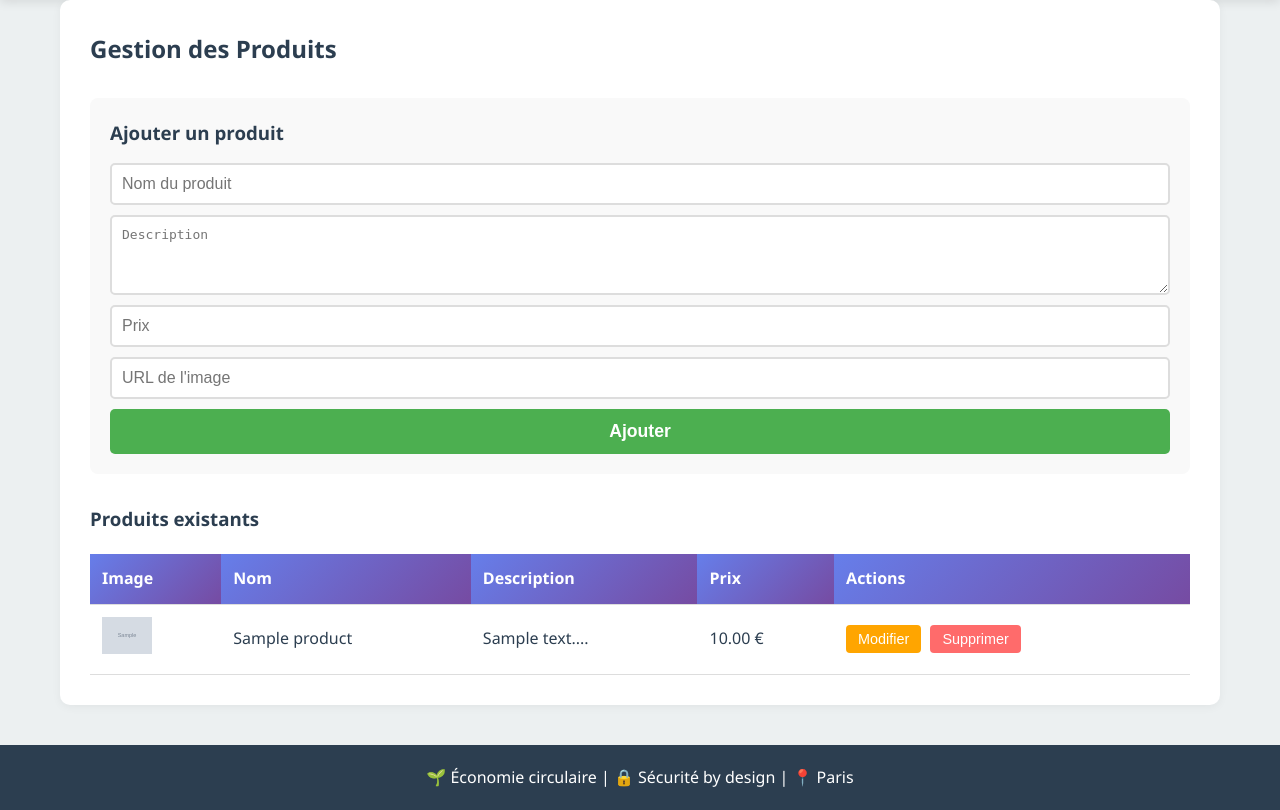
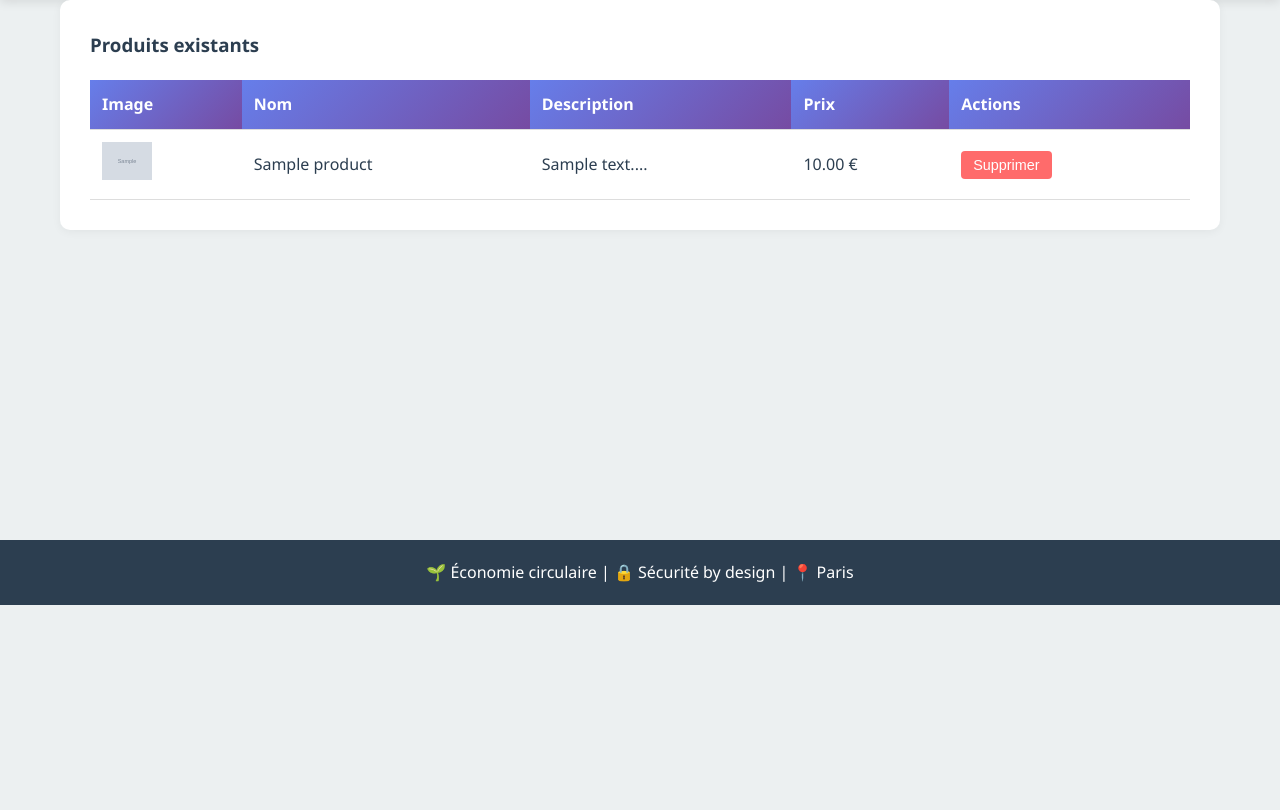
Before and after one commit to piergst-jdh/chaussup, a Flask app: page /admin in a window 1280 px wide. Shown: the part 194-1004 px from the top of the page. After the commit the page ends 799 px from the top, so only its background shows below. Run offline with Flask 3, Linux system fonts and the light colour scheme; the visitor is signed in with stand-in values (Sample User, id 1); tables that the repository leaves empty hold one stand-in row (values such as "Sample post"); grey boxes marked "Sample" are stand-in pictures.

Commit message:
Fix add to cart + remove extra admin features

```diff
--- a/app/routes.py
+++ b/app/routes.py
@@ -78,23 +78,6 @@ def init_routes(app):
         products = Product.query.all()
         return render_template("admin.html", products=products)
 
-    # Admin: Add product
-    @app.route("/admin/product/add", methods=["POST"])
-    @login_required
-    def add_product():
-        name = request.form.get("name")
-        description = request.form.get("description")
-        price = request.form.get("price")
-        image_url = request.form.get("image_url")
-
-        product = Product(
-            name=name, description=description, price=price, image_url=image_url
-        )
-        db.session.add(product)
-        db.session.commit()
-
-        return redirect(url_for("admin_dashboard"))
-
     # Admin: Delete product
     @app.route("/admin/product/delete/<int:product_id>", methods=["POST"])
     @login_required
@@ -104,18 +87,3 @@ def init_routes(app):
         db.session.commit()
 
         return redirect(url_for("admin_dashboard"))
-
-    # Admin: Edit product
-    @app.route("/admin/product/edit/<int:product_id>", methods=["POST"])
-    @login_required
-    def edit_product(product_id):
-        product = Product.query.get_or_404(product_id)
-
-        product.name = request.form.get("name")
-        product.description = request.form.get("description")
-        product.price = request.form.get("price")
-        product.image_url = request.form.get("image_url")
-
-        db.session.commit()
-
-        return redirect(url_for("admin_dashboard"))
--- a/app/templates/admin.html
+++ b/app/templates/admin.html
@@ -4,18 +4,6 @@
 
 {% block content %}
 <section class="admin-section">
-    <h2>Gestion des Produits</h2>
-
-    <div class="admin-add">
-        <h3>Ajouter un produit</h3>
-        <form method="POST" action="{{ url_for('add_product') }}">
-            <input type="text" name="name" placeholder="Nom du produit" required>
-            <textarea name="description" placeholder="Description" required></textarea>
-            <input type="number" step="0.01" name="price" placeholder="Prix" required>
-            <input type="url" name="image_url" placeholder="URL de l'image" required>
-            <button type="submit" class="btn-primary">Ajouter</button>
-        </form>
-    </div>
 
     <div class="admin-products">
         <h3>Produits existants</h3>
@@ -37,7 +25,6 @@
                     <td>{{ product.description[:50] }}...</td>
                     <td>{{ "%.2f"|format(product.price) }} €</td>
                     <td>
-                        <button onclick="editProduct({{ product.to_dict()|tojson }})">Modifier</button>
                         <form method="POST" action="{{ url_for('delete_product', product_id=product.id) }}" style="display:inline;">
                             <button type="submit" onclick="return confirm('Supprimer ce produit ?')">Supprimer</button>
                         </form>
@@ -49,34 +36,4 @@
     </div>
 </section>
 
-<div id="edit-modal" class="modal">
-    <div class="modal-content">
-        <span class="close" onclick="closeEditModal()">&times;</span>
-        <h2>Modifier le produit</h2>
-        <form id="edit-form" method="POST">
-            <input type="text" name="name" id="edit-name" required>
-            <textarea name="description" id="edit-description" required></textarea>
-            <input type="number" step="0.01" name="price" id="edit-price" required>
-            <input type="url" name="image_url" id="edit-image-url" required>
-            <button type="submit" class="btn-primary">Sauvegarder</button>
-        </form>
-    </div>
-</div>
 {% endblock %}
-
-{% block scripts %}
-<script>
-function editProduct(product) {
-    document.getElementById('edit-form').action = '/admin/product/edit/' + product.id;
-    document.getElementById('edit-name').value = product.name;
-    document.getElementById('edit-description').value = product.description;
-    document.getElementById('edit-price').value = product.price;
-    document.getElementById('edit-image-url').value = product.image_url;
-    document.getElementById('edit-modal').style.display = 'block';
-}
-
-function closeEditModal() {
-    document.getElementById('edit-modal').style.display = 'none';
-}
-</script>
-{% endblock %}
--- a/app/templates/index.html
+++ b/app/templates/index.html
@@ -14,7 +14,7 @@
             <h4>{{ product.name }}</h4>
             <p class="description">{{ product.description }}</p>
             <p class="price">{{ "%.2f"|format(product.price) }} €</p>
-            <button class="add-to-cart" onclick="addToCart({{ product.to_dict()|tojson }})">
+            <button class="add-to-cart" onclick='addToCart({{ product.to_dict()|tojson }})'>
                 Ajouter au panier
             </button>
         </div>
```
